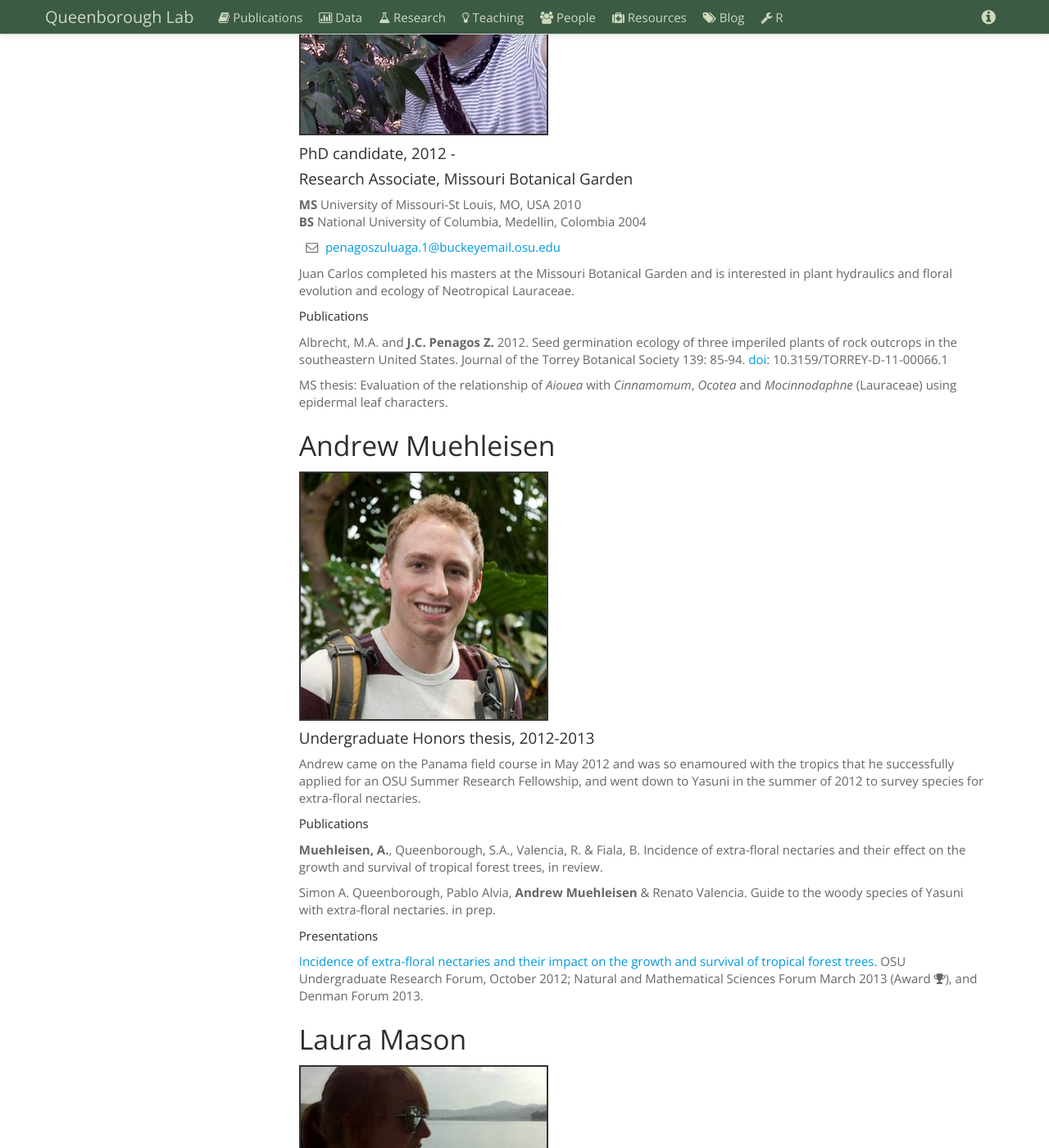
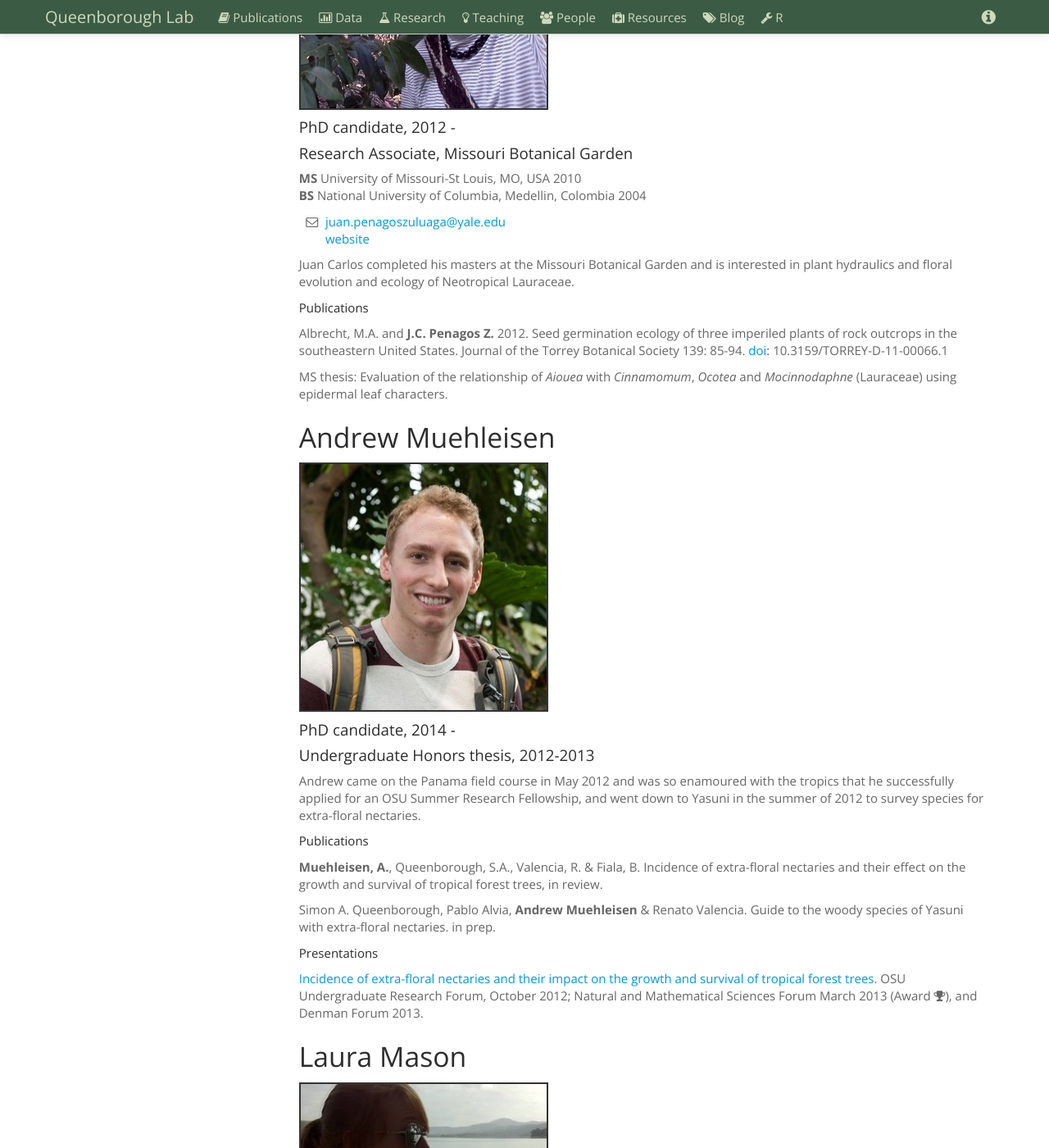
Before and after one commit to saq/saq.github.io, a Jekyll site: the page built from people.html, in a window 1280 px wide and 1400 px high, scrolled down 3491 px. Shown: the whole window at 82% size. Built offline with Jekyll 4.4.1, drawn with Linux system fonts in a browser that asks for light colours; comment, search, counter and statistics services are not loaded.

Commit message:
juan and andrew

```diff
--- a/people.html
+++ b/people.html
@@ -56,7 +56,7 @@ img.special {border: 2px solid #333333;}
                   <img class="special" src="/assets/figs/simon.jpg"/>
                   </p>
                   <h4>Mrs. John (Elizabeth W.) Musser Director</h4>
-                  <p><a href="http://environment.yale.edu/tri/">Tropical Resources Institute</a></p>, Yale University
+                  <p><a href="http://environment.yale.edu/tri/">Tropical Resources Institute</a>, Yale University</p>
                   <h4>Research Scientist and Lecturer</h4>
                   <p><a href="http://environment.yale.edu/">School of Forestry & Environmental Studies</a>, Yale University </p>
 
@@ -147,7 +147,8 @@ img.special {border: 2px solid #333333;}
              	<p><b>MS</b> University of Missouri-St Louis, MO, USA 2010<br>
                 <b>BS</b> National University of Columbia, Medellin, Colombia 2004</p>
                 <ul class="icons-ul">
-                <li><i class="icon-li icon-envelope-alt"></i><a href="mailto:penagoszuluaga.1@buckeyemail.osu.edu">penagoszuluaga.1@buckeyemail.osu.edu</a></li>
+                <li><i class="icon-li icon-envelope-alt"></i><a href="mailto:juan.penagoszuluaga@yale.edu">juan.penagoszuluaga@yale.edu</a></li>
+                <a href="http://jcpenagosz0.wix.com/jcpenagosz">website</a>
                 </ul>
               <p>Juan Carlos completed his masters at the Missouri Botanical Garden and is interested in plant hydraulics and floral evolution and ecology of Neotropical Lauraceae.</p>
               <h5>Publications</h5>
@@ -162,6 +163,7 @@ img.special {border: 2px solid #333333;}
                    <p align="left">
                   <img class="special" src="/assets/figs/andrew.jpg"/>
                   </p>
+              <h4> PhD candidate, 2014 - </h4>
               <h4>Undergraduate Honors thesis, 2012-2013</h4>
               <p>Andrew came on the Panama field course in May 2012 and was so enamoured with the tropics that he successfully applied for an OSU Summer Research Fellowship, and went down to Yasuni in the summer of 2012 to survey species for extra-floral nectaries. </p>
               <h5>Publications</h5>
```
